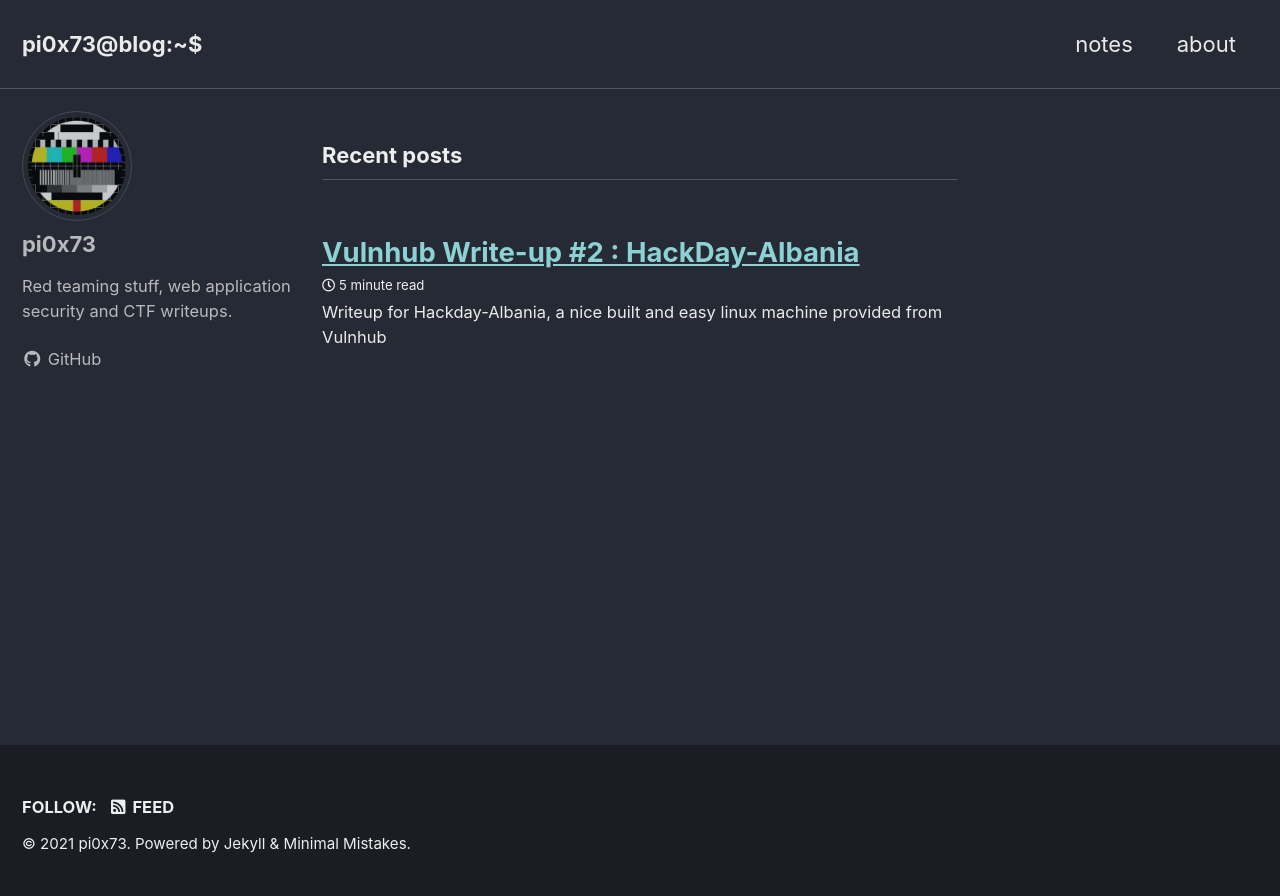
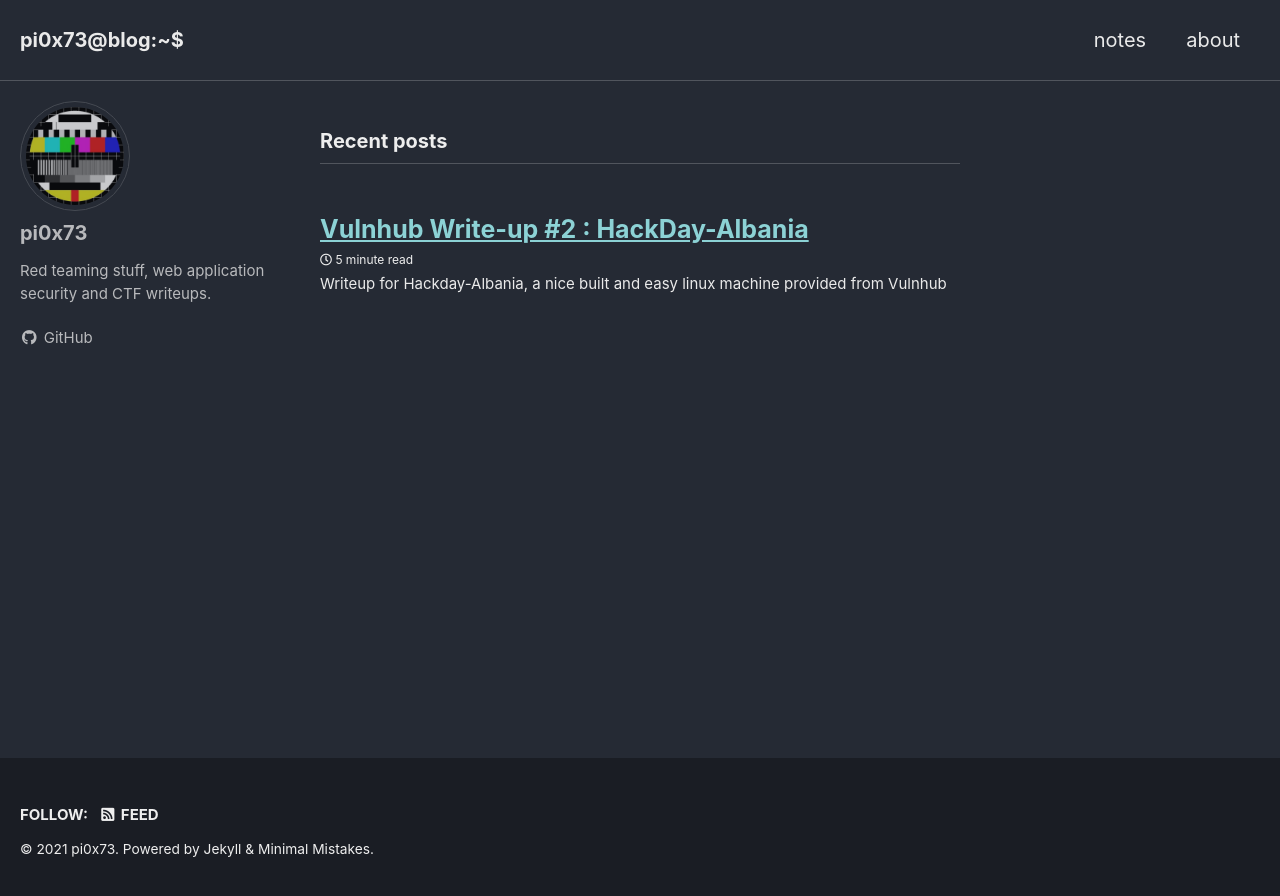
Before and after one commit to suldod/suldod.github.io.bak, a Jekyll site: the page built from index.html, in a window 1280 px wide. Shown: the top 896 px of the page. Built offline with Jekyll 4.4.1, drawn with Linux system fonts in a browser that asks for light colours; cached includes are drawn as plain includes; the list of posts is cut into pages by our own code.

Commit message:
Update main.scss

```diff
--- a/assets/css/main.scss
+++ b/assets/css/main.scss
@@ -8,17 +8,17 @@
 @import "minimal-mistakes"; // main partials
 
 html {
-  font-size: 16px; // change to whatever
+  font-size: 14px; // change to whatever
 
   @include breakpoint($medium) {
+    font-size: 16px; // change to whatever
+  }
+
+  @include breakpoint($large) {
     font-size: 18px; // change to whatever
   }
 
-  @include breakpoint($large) {
+  @include breakpoint($x-large) {
     font-size: 20px; // change to whatever
   }
-
-  @include breakpoint($x-large) {
-    font-size: 22px; // change to whatever
-  }
 }
```
